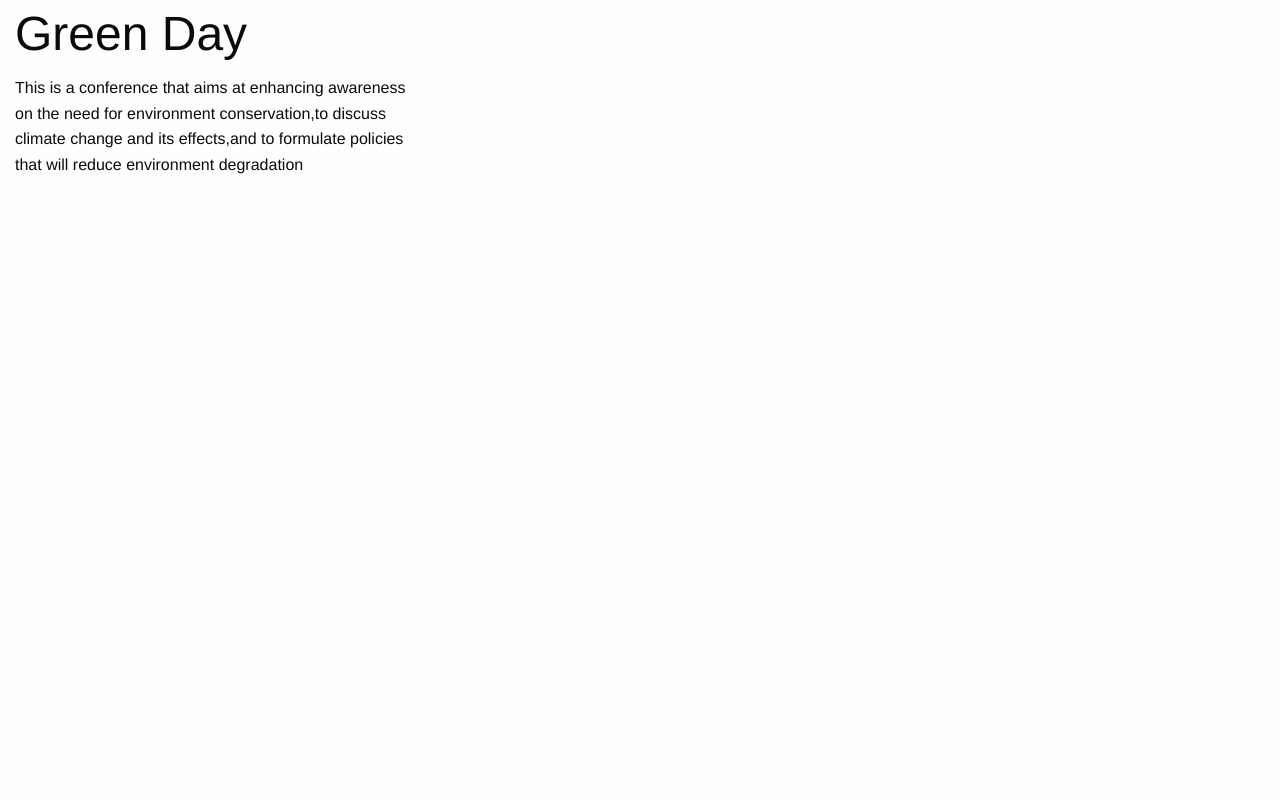
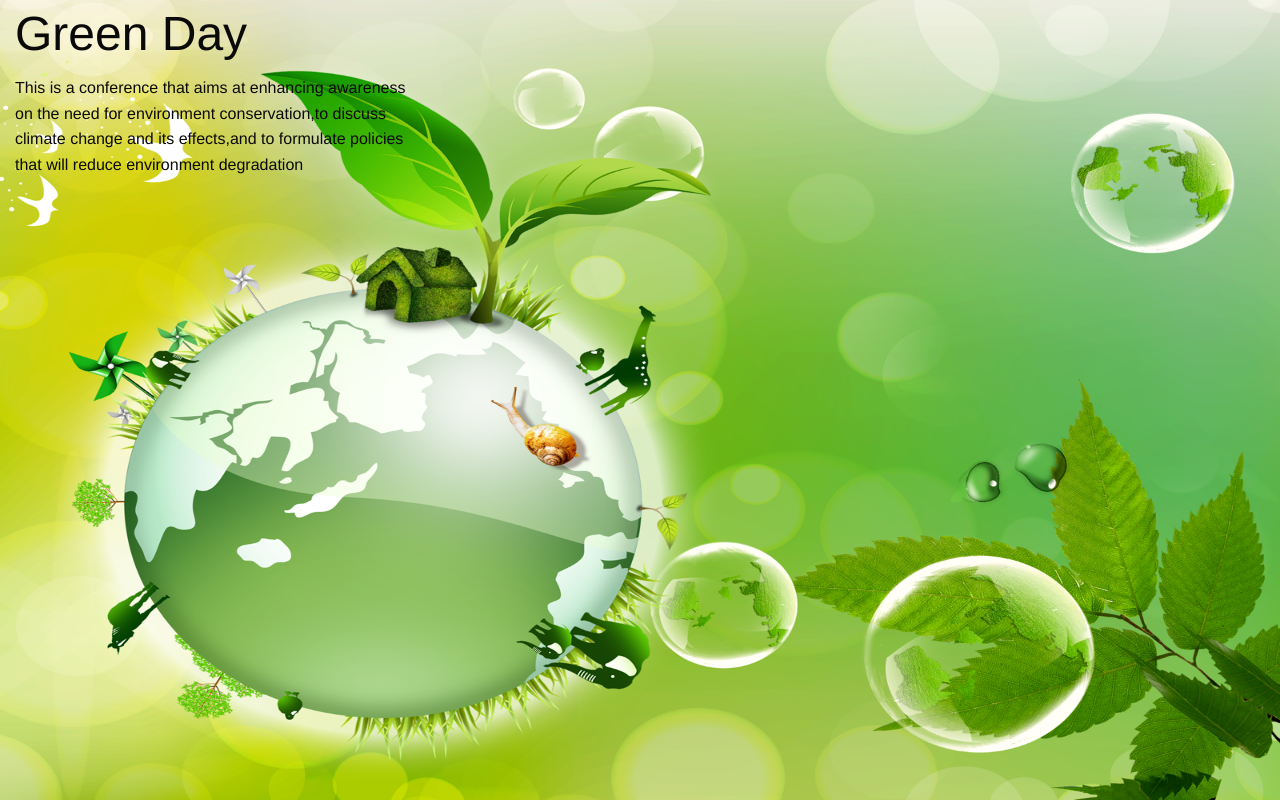
Before and after one commit to Elsis-Sitati/green-day-conference, a plain HTML site: page index.html in a window 1280 px wide. Drawn offline with Linux system fonts and the light colour scheme.

Commit message:
stled homepage div

```diff
--- a/css/app.css
+++ b/css/app.css
@@ -4,3 +4,9 @@ div#container {
     margin: 0%;
     padding: 0%;
 }
+div#homepage {
+    height: 100%;
+    background-image: url(../img/homebackground.png);
+    background-size: 100% 100%;
+    background-repeat: no-repeat;
+}
```
